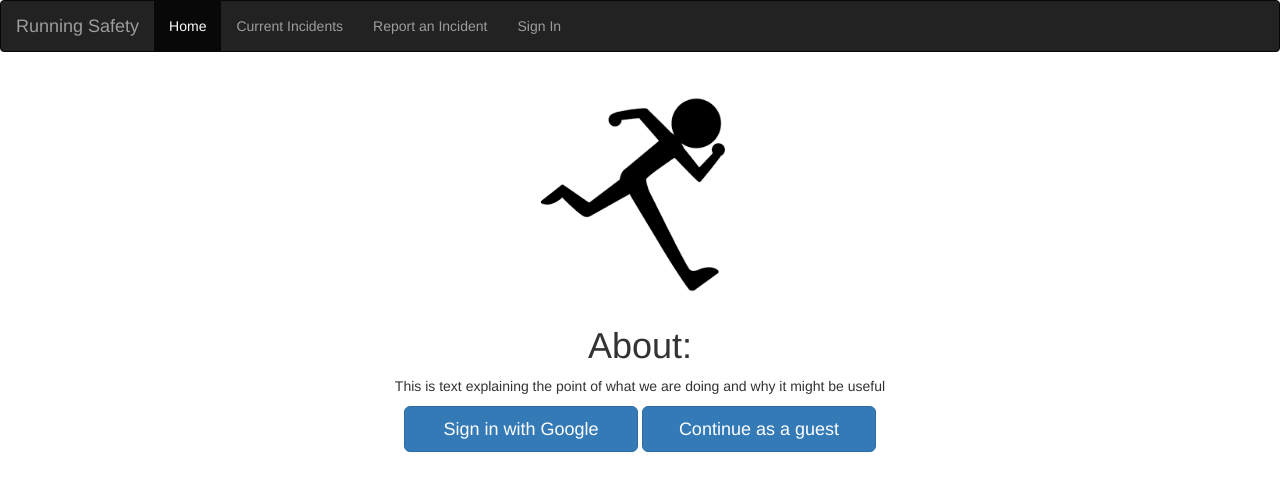
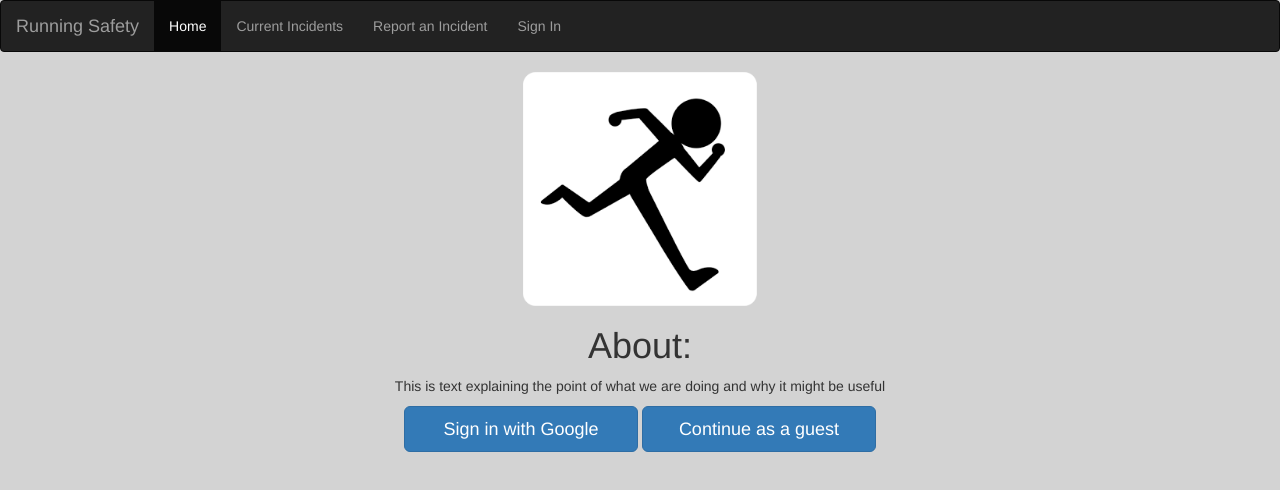
Before and after one commit to jadelstein/HackOHI-O-2018, a plain HTML site: page index.html in a window 1280 px wide. Drawn offline with nearby package versions, Linux system fonts and the light colour scheme; no server answers.

Commit message:
CSS background color change

```diff
--- a/styles/index.css
+++ b/styles/index.css
@@ -1,3 +1,7 @@
+body {
+    background-color: lightgray;
+}
+
 .center {
 	text-align: center;
     display: block;
```
Also changed, not shown: current_incidents.html (+1 -0 lines), report_incident.html (+1 -0 lines).
